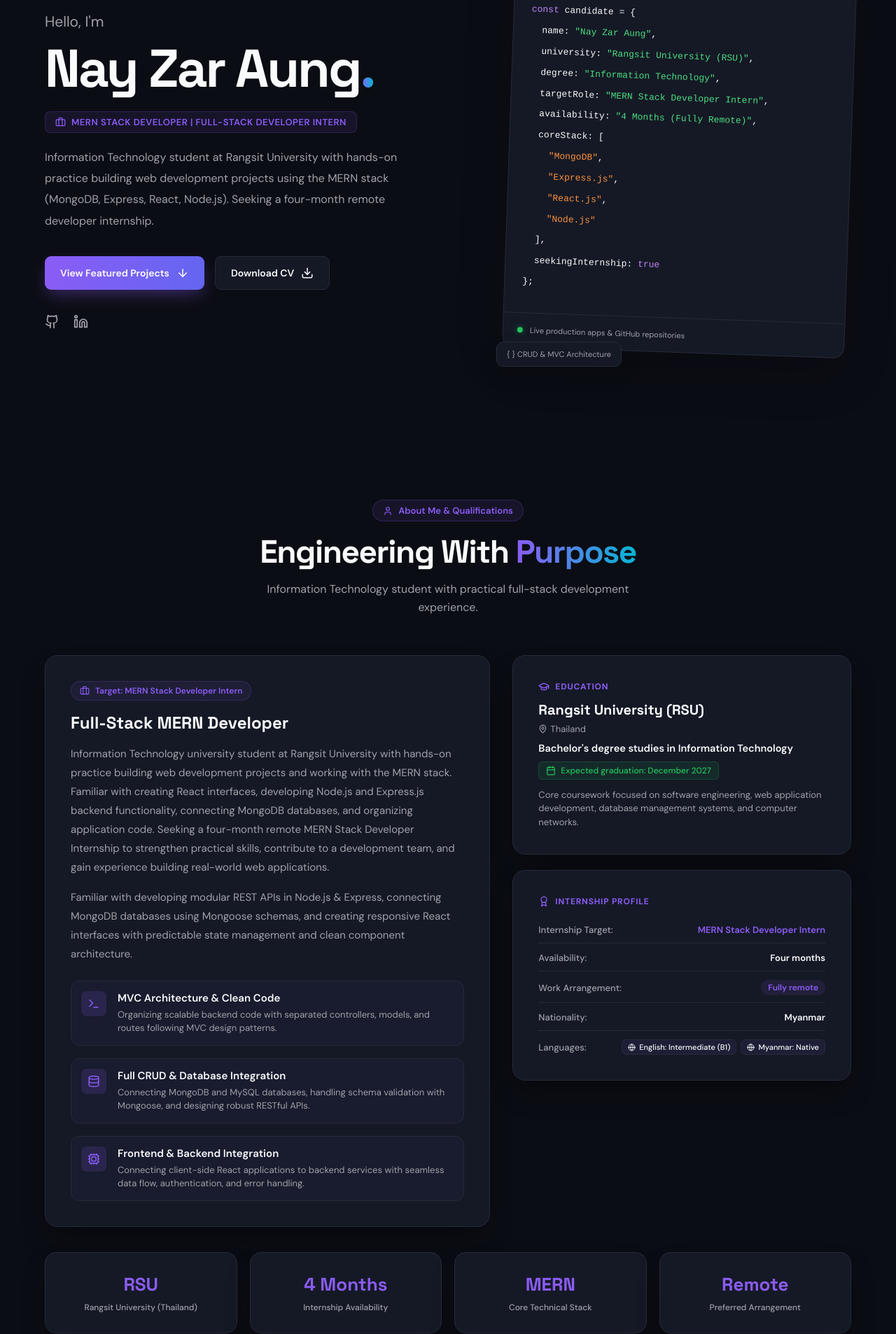
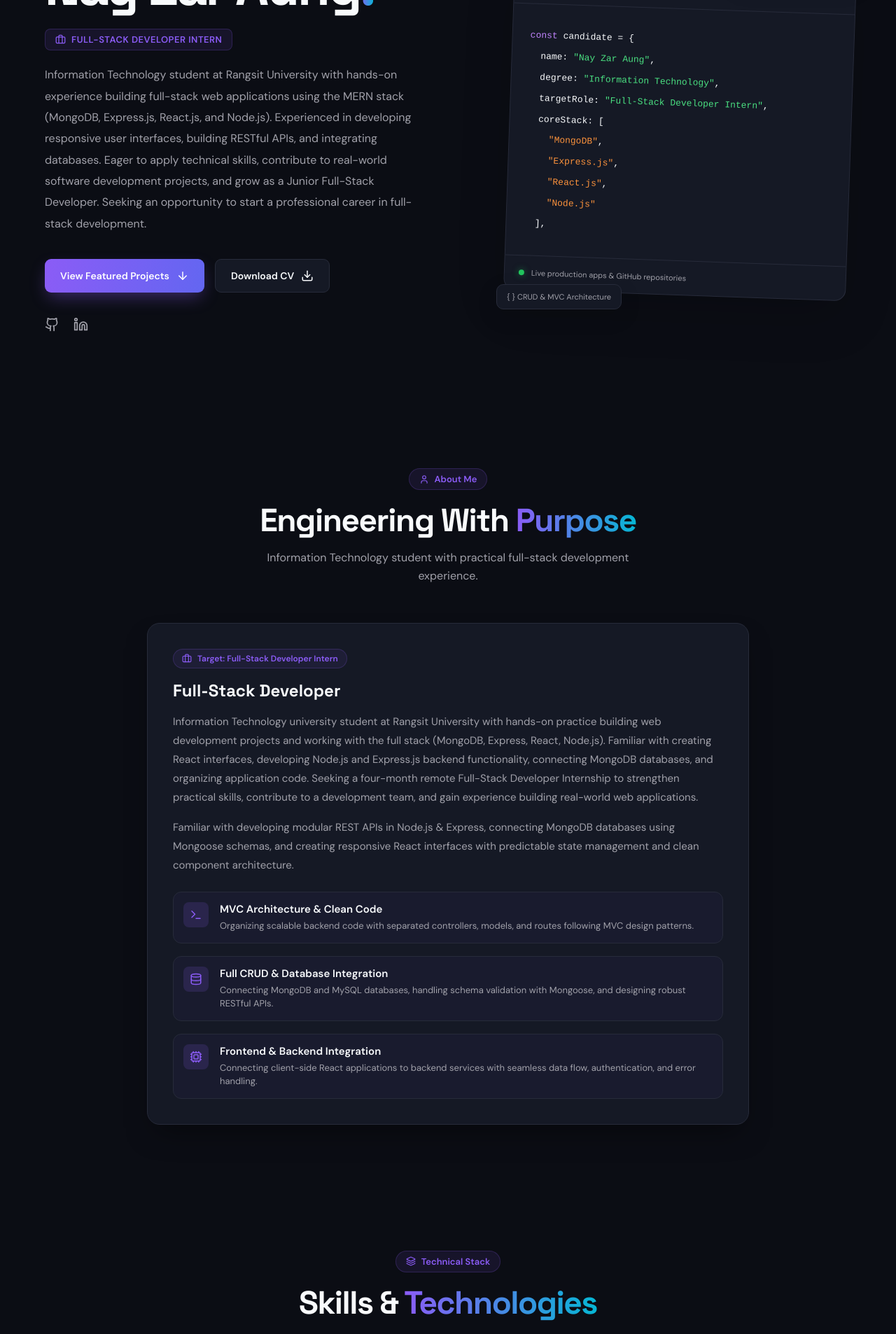
Before and after one commit to NAYZAR00/my_portfolio, a React (Vite) app: page / in a window 1280 px wide. Shown: the part 280-2186 px from the top of the page at 70% size. Built offline with nearby package versions, Linux system fonts and the light colour scheme.

Commit message:
update cv

```diff
--- a/index.html
+++ b/index.html
@@ -6,9 +6,9 @@
     <meta name="theme-color" content="#0b0d14" />
     <meta
       name="description"
-      content="Nay Zar Aung - MERN Stack Developer & Information Technology student at Rangsit University seeking a four-month remote developer internship. View projects, skills, education, and resume."
+      content="Nay Zar Aung - Full-Stack Developer & Information Technology student at Rangsit University seeking a four-month remote developer internship. View projects, skills, education, and resume."
     />
-    <title>Nay Zar Aung | MERN Stack Developer</title>
+    <title>Nay Zar Aung | Full-Stack Developer</title>
   </head>
   <body>
     <div id="root"></div>
--- a/src/App.css
+++ b/src/App.css
@@ -393,6 +393,12 @@
   grid-template-columns: 1.25fr 0.95fr;
   gap: 32px;
   align-items: stretch;
+}
+
+.about-grid-single {
+  grid-template-columns: 1fr;
+  max-width: 860px;
+  margin: 0 auto;
 }
 
 .about-card {
--- a/src/components/About.jsx
+++ b/src/components/About.jsx
@@ -3,23 +3,18 @@ import {
   Terminal,
   Database,
   Cpu,
-  GraduationCap,
-  MapPin,
-  Calendar,
   Briefcase,
-  Award,
-  Globe
 } from "lucide-react";
 import portfolioData from "../data/portfolioData";
 
 function About() {
-  const { developer, education, additionalInfo } = portfolioData;
+  const { developer, additionalInfo } = portfolioData;
 
   return (
     <section id="about" className="section about-section">
       <div className="section-header">
         <div className="section-badge">
-          <User size={14} /> About Me & Qualifications
+          <User size={14} /> About Me
         </div>
         <h2>
           Engineering With <span className="gradient-text">Purpose</span>
@@ -29,15 +24,15 @@ function About() {
         </p>
       </div>
 
-      <div className="about-grid">
+      <div className="about-grid about-grid-single">
         <div className="about-card intro-card">
           <div className="intro-badge">
             <Briefcase size={14} /> Target: {additionalInfo.internshipTarget}
           </div>
-          <h3>Full-Stack MERN Developer</h3>
+          <h3>Full-Stack Developer</h3>
           <p>{developer.bio}</p>
           <p>
-            Familiar with developing modular REST APIs in Node.js & Express, connecting MongoDB
+            Familiar with developing modular REST APIs in Node.js &amp; Express, connecting MongoDB
             databases using Mongoose schemas, and creating responsive React interfaces with
             predictable state management and clean component architecture.
           </p>
@@ -48,7 +43,7 @@ function About() {
                 <Terminal size={18} />
               </span>
               <div>
-                <h4>MVC Architecture & Clean Code</h4>
+                <h4>MVC Architecture &amp; Clean Code</h4>
                 <p>
                   Organizing scalable backend code with separated controllers, models, and routes
                   following MVC design patterns.
@@ -60,7 +55,7 @@ function About() {
                 <Database size={18} />
               </span>
               <div>
-                <h4>Full CRUD & Database Integration</h4>
+                <h4>Full CRUD &amp; Database Integration</h4>
                 <p>
                   Connecting MongoDB and MySQL databases, handling schema validation with Mongoose,
                   and designing robust RESTful APIs.
@@ -72,7 +67,7 @@ function About() {
                 <Cpu size={18} />
               </span>
               <div>
-                <h4>Frontend & Backend Integration</h4>
+                <h4>Frontend &amp; Backend Integration</h4>
                 <p>
                   Connecting client-side React applications to backend services with seamless data
                   flow, authentication, and error handling.
@@ -81,82 +76,8 @@ function About() {
             </div>
           </div>
         </div>
-
-        <div className="about-sidebar">
-          {/* Education Card */}
-          <div className="about-card education-card">
-            <div className="card-badge">
-              <GraduationCap size={16} /> Education
-            </div>
-            <h4 className="edu-institution">{education.institution}</h4>
-            <div className="edu-meta">
-              <span className="edu-location">
-                <MapPin size={13} /> {education.country}
-              </span>
-            </div>
-            <p className="edu-degree">{education.degree}</p>
-            <div className="edu-date">
-              <Calendar size={14} />
-              <span>{education.status}</span>
-            </div>
-            <p className="edu-description">{education.description}</p>
-          </div>
-
-          {/* Internship Profile & Additional Info Card */}
-          <div className="about-card candidate-info-card">
-            <div className="card-badge">
-              <Award size={16} /> Internship Profile
-            </div>
-            <div className="info-row">
-              <span className="info-label">Internship Target:</span>
-              <span className="info-value highlight">{additionalInfo.internshipTarget}</span>
-            </div>
-            <div className="info-row">
-              <span className="info-label">Availability:</span>
-              <span className="info-value">{additionalInfo.availability}</span>
-            </div>
-            <div className="info-row">
-              <span className="info-label">Work Arrangement:</span>
-              <span className="info-value badge-pill">{additionalInfo.preferredArrangement}</span>
-            </div>
-            <div className="info-row">
-              <span className="info-label">Nationality:</span>
-              <span className="info-value">{additionalInfo.nationality}</span>
-            </div>
-            <div className="info-row">
-              <span className="info-label">Languages:</span>
-              <div className="lang-tags">
-                {additionalInfo.languages.map((l) => (
-                  <span key={l.name} className="lang-tag">
-                    <Globe size={11} /> {l.name}: {l.level}
-                  </span>
-                ))}
-              </div>
-            </div>
-          </div>
-        </div>
       </div>
 
-      <div className="about-stats-container">
-        <div className="about-stats-card">
-          <div className="stat-item">
-            <span className="stat-number">RSU</span>
-            <span className="stat-label">Rangsit University (Thailand)</span>
-          </div>
-          <div className="stat-item">
-            <span className="stat-number">4 Months</span>
-            <span className="stat-label">Internship Availability</span>
-          </div>
-          <div className="stat-item">
-            <span className="stat-number">MERN</span>
-            <span className="stat-label">Core Technical Stack</span>
-          </div>
-          <div className="stat-item">
-            <span className="stat-number">Remote</span>
-            <span className="stat-label">Preferred Arrangement</span>
-          </div>
-        </div>
-      </div>
     </section>
   );
 }
--- a/src/components/Contact.jsx
+++ b/src/components/Contact.jsx
@@ -14,7 +14,7 @@ function Contact() {
           Let's Build Something <span className="gradient-text">Great</span>
         </h2>
         <p className="section-subtitle">
-          Seeking a four-month remote MERN Stack Developer Internship. Let's connect!
+          Seeking a four-month remote Full-Stack Developer Internship. Let's connect!
         </p>
       </div>
 
@@ -29,7 +29,7 @@ function Contact() {
 
           <h3>Start a Conversation</h3>
           <p>
-            I am actively seeking a four-month remote MERN Stack Developer Internship to contribute to
+            I am actively seeking a four-month remote Full-Stack Developer Internship to contribute to
             development teams and build real-world web applications. Feel free to reach out directly via
             email or view my code on GitHub!
           </p>
--- a/src/components/Hero.jsx
+++ b/src/components/Hero.jsx
@@ -7,11 +7,6 @@ function Hero() {
   return (
     <section id="home" className="hero">
       <div className="hero-content">
-        <div className="availability">
-          <span className="status-dot" />
-          {developer.availability}
-        </div>
-
         <p className="hero-greeting">{developer.greeting}</p>
         <h1>
           {developer.name}
@@ -24,9 +19,7 @@ function Hero() {
         </div>
 
         <p className="hero-description">
-          Information Technology student at Rangsit University with hands-on practice building
-          web development projects using the MERN stack (MongoDB, Express, React, Node.js).
-          Seeking a four-month remote developer internship.
+          Information Technology student at Rangsit University with hands-on experience building full-stack web applications using the MERN stack (MongoDB, Express.js, React.js, and Node.js). Experienced in developing responsive user interfaces, building RESTful APIs, and integrating databases. Eager to apply technical skills, contribute to real-world software development projects, and grow as a Junior Full-Stack Developer. Seeking an opportunity to start a professional career in full-stack development.
         </p>
 
         <div className="hero-buttons">
@@ -67,7 +60,7 @@ function Hero() {
 
       <div className="hero-visual" aria-label="Developer code illustration">
         <div className="floating-tag tag-top">
-          <Code2 size={15} /> MERN STACK DEVELOPER
+          <Code2 size={15} /> FULL-STACK DEVELOPER
         </div>
         <div className="code-card">
           <div className="code-header">
@@ -79,18 +72,17 @@ function Hero() {
           <div className="code-content">
             <p><span className="code-purple">const</span> candidate = {"{"}</p>
             <p>  name: <span className="code-green">"{developer.name}"</span>,</p>
-            <p>  university: <span className="code-green">"Rangsit University (RSU)"</span>,</p>
+
             <p>  degree: <span className="code-green">"Information Technology"</span>,</p>
             <p>  targetRole: <span className="code-green">"{developer.targetRole}"</span>,</p>
-            <p>  availability: <span className="code-green">"4 Months (Fully Remote)"</span>,</p>
+
             <p>  coreStack: [</p>
             <p>    <span className="code-orange">"MongoDB"</span>,</p>
             <p>    <span className="code-orange">"Express.js"</span>,</p>
             <p>    <span className="code-orange">"React.js"</span>,</p>
             <p>    <span className="code-orange">"Node.js"</span></p>
             <p>  ],</p>
-            <p>  seekingInternship: <span className="code-purple">true</span></p>
-            <p>{"}"};</p>
+
           </div>
           <div className="code-footer">
             <span className="status-dot" />
--- a/src/data/portfolioData.js
+++ b/src/data/portfolioData.js
@@ -1,12 +1,12 @@
 export const portfolioData = {
   developer: {
     name: "Nay Zar Aung",
-    title: "MERN STACK DEVELOPER | FULL-STACK DEVELOPER INTERN",
-    role: "MERN Stack Developer",
-    targetRole: "MERN Stack Developer Intern",
+    title: "FULL-STACK DEVELOPER INTERN",
+    role: "Full-Stack Developer",
+    targetRole: "Full-Stack Developer Intern",
     greeting: "Hello, I'm",
-    tagline: "Information Technology student at Rangsit University seeking a four-month remote MERN Stack Developer Internship.",
-    bio: "Information Technology university student at Rangsit University with hands-on practice building web development projects and working with the MERN stack. Familiar with creating React interfaces, developing Node.js and Express.js backend functionality, connecting MongoDB databases, and organizing application code. Seeking a four-month remote MERN Stack Developer Internship to strengthen practical skills, contribute to a development team, and gain experience building real-world web applications.",
+    tagline: "Information Technology student at Rangsit University seeking a four-month remote Full-Stack Developer Internship.",
+    bio: "Information Technology university student at Rangsit University with hands-on practice building web development projects and working with the full stack (MongoDB, Express, React, Node.js). Familiar with creating React interfaces, developing Node.js and Express.js backend functionality, connecting MongoDB databases, and organizing application code. Seeking a four-month remote Full-Stack Developer Internship to strengthen practical skills, contribute to a development team, and gain experience building real-world web applications.",
     availability: "Seeking 4-Month Remote Internship",
     availabilityDuration: "Four months",
     preferredArrangement: "Fully remote",
@@ -32,7 +32,7 @@ export const portfolioData = {
     description: "Core coursework focused on software engineering, web application development, database management systems, and computer networks."
   },
   additionalInfo: {
-    internshipTarget: "MERN Stack Developer Intern",
+    internshipTarget: "Full-Stack Developer Intern",
     availability: "Four months",
     preferredArrangement: "Fully remote",
     nationality: "Myanmar",
@@ -73,7 +73,7 @@ export const portfolioData = {
     {
       id: "media-world",
       title: "The Daily / Media World",
-      tagline: "Full-Stack MERN News & Media Platform",
+      tagline: "Full-Stack News & Media Platform",
       description:
         "A full-stack media and news publishing web application featuring user authentication, protected story creation, paginated article reading, and dynamic category filtering across Culture, Community, and Current Affairs.",
       image: `${import.meta.env.BASE_URL}projects/newmedia-world.png`,
@@ -94,7 +94,7 @@ export const portfolioData = {
     {
       id: "student-management-system",
       title: "Student Management System",
-      tagline: "Full-Stack MERN Academic Management Application",
+      tagline: "Full-Stack Academic Management Application",
       description:
         "Full-stack web application project focused on managing student information. Practised building application features, handling CRUD operations, connecting a database, and organizing backend code using the MVC pattern.",
       githubUrl: "https://github.com/NAYZAR00",
```
